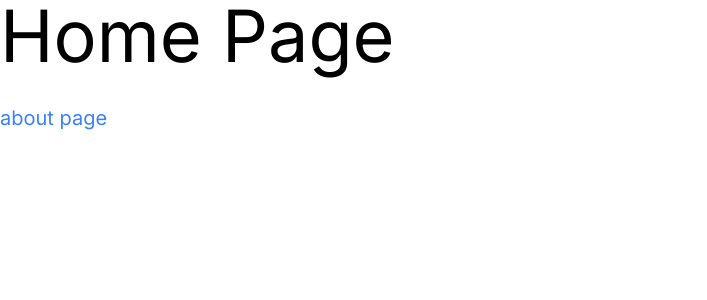
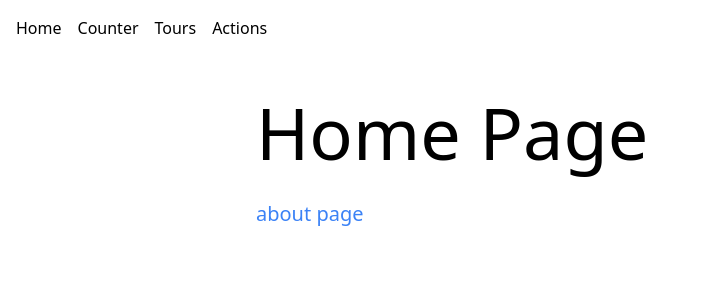
Before and after one commit to ntustRay/tutorial, a Next.js app: page / in a window 1280 px wide. Shown: the top 300 px of the page, without its empty margins (0-707 px from the left). Built offline with nearby package versions, Linux system fonts and the light colour scheme.

Commit message:
feat: Add Navbar component and update layout
- Add a new component, NavBar, for the navigation bar
- Update the layout to include the NavBar component
- Refactor the page components and add new pages
- Update the README file with Next.js tutorial progress

```diff
--- a/app/layout.tsx
+++ b/app/layout.tsx
@@ -1,22 +1,16 @@
-import type { Metadata } from "next";
-import { Inter } from "next/font/google";
-import "./globals.css";
+import './globals.css'
+import NavBar from '@/components/NavBar'
 
-const inter = Inter({ subsets: ["latin"] });
-
-export const metadata: Metadata = {
-  title: "Create Next App",
-  description: "Generated by create next app",
-};
-
-export default function RootLayout({
-  children,
-}: Readonly<{
-  children: React.ReactNode;
-}>) {
+const RootLayout = ({children}: {children: React.ReactNode}) => {
   return (
     <html lang="en">
-      <body className={inter.className}>{children}</body>
-    </html>
-  );
+      <body>
+        <NavBar />
+        <main className="max-w-3xl mx-auto py-10">
+          {children}
+        </main>
+      </body>
+    </html>)
 }
+
+export default RootLayout
--- /dev/null
+++ b/components/NavBar.tsx
@@ -0,0 +1,15 @@
+import Link from "next/link";
+import React from "react";
+
+const NavBar = () => {
+  return (
+    <nav className="max-w3-xl mx-auto p-4 flex gap-x-4">
+      <Link href="/">Home</Link>
+      <Link href="/counter">Counter</Link>
+      <Link href="/tours">Tours</Link>
+      <Link href="/actions">Actions</Link>
+    </nav>
+  );
+};
+
+export default NavBar;
```
Also changed, not shown: 1 other file (tests, documents, lock files or other folders).
